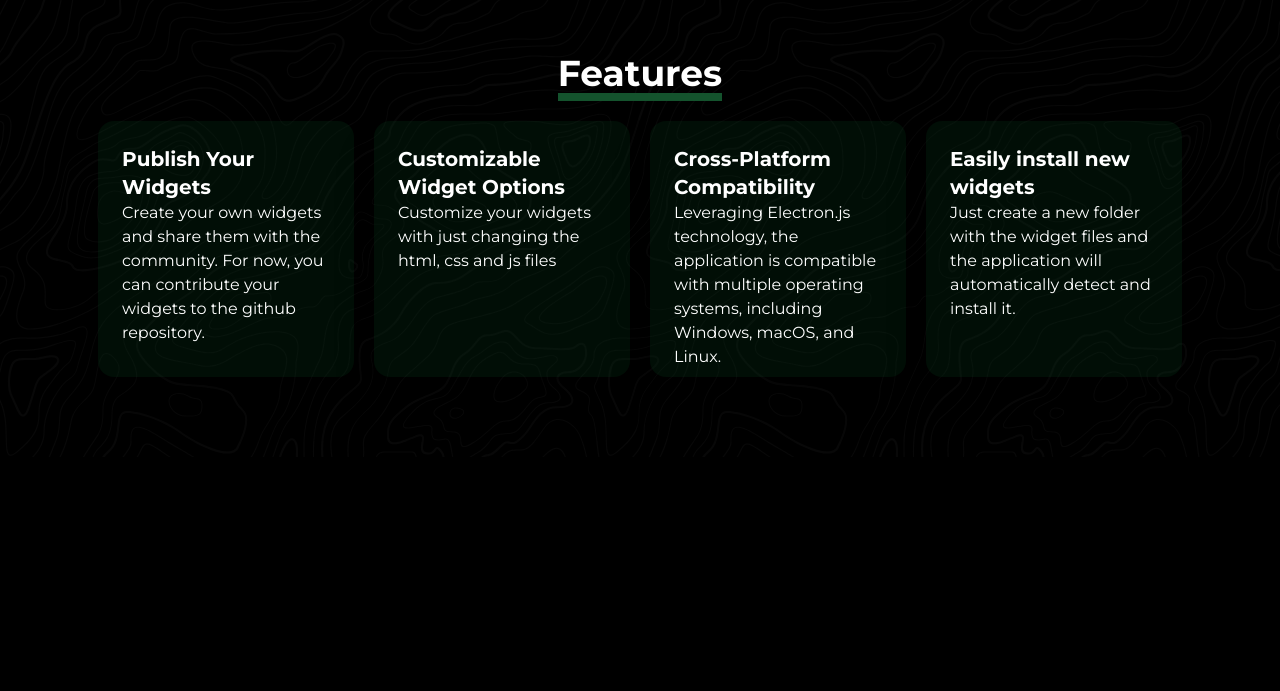
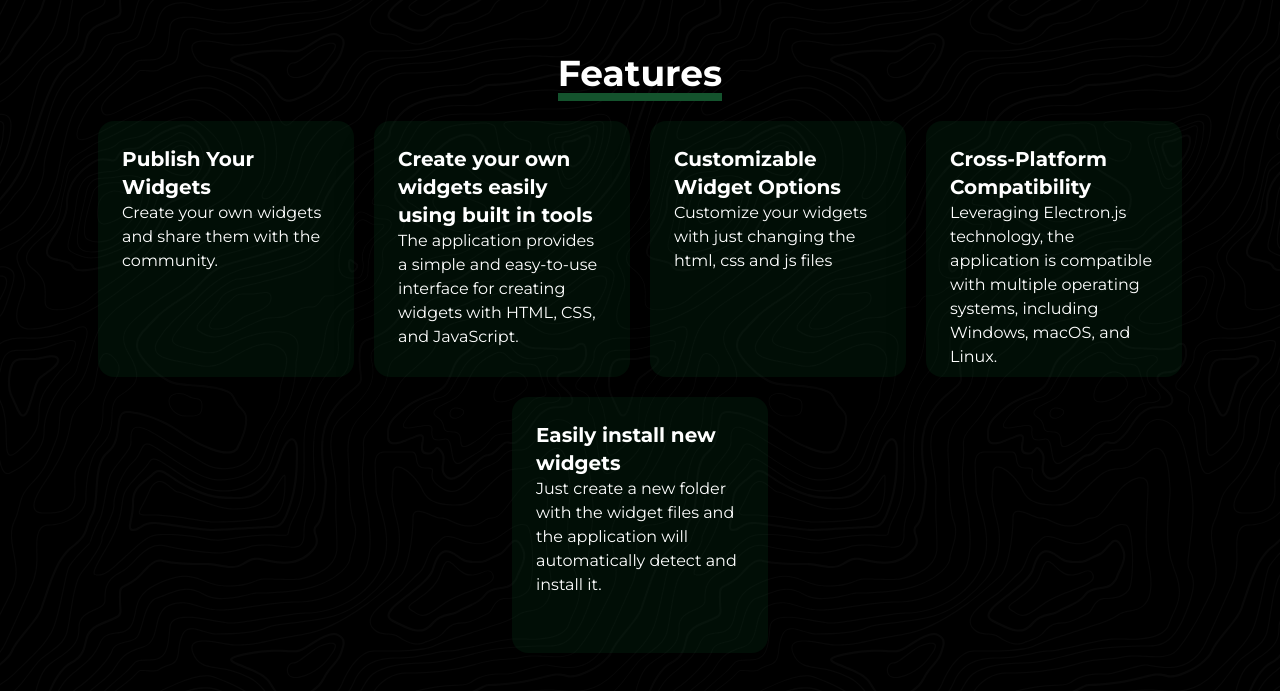
Before and after one commit to sametcn99/electron-widgets-web, a Next.js app: page / in a window 1280 px wide. Shown: the part 1294-1985 px from the top of the page. Before the commit the page ends 1751 px from the top, so only its background shows below. Built offline with nearby package versions, Linux system fonts and the light colour scheme.

Commit message:
Update page.tsx with new features and improved layout

```diff
--- a/src/app/page.tsx
+++ b/src/app/page.tsx
@@ -62,7 +62,11 @@ export default function Home() {
         <div className="flex  flex-row flex-wrap items-center justify-center gap-5">
           <FeatureBox
             title="Publish Your Widgets"
-            description="Create your own widgets and share them with the community. For now, you can contribute your widgets to the github repository."
+            description="Create your own widgets and share them with the community."
+          />
+          <FeatureBox
+            title="Create your own widgets easily using built in tools"
+            description="The application provides a simple and easy-to-use interface for creating widgets with HTML, CSS, and JavaScript."
           />
           <FeatureBox
             title="Customizable Widget Options"
```
